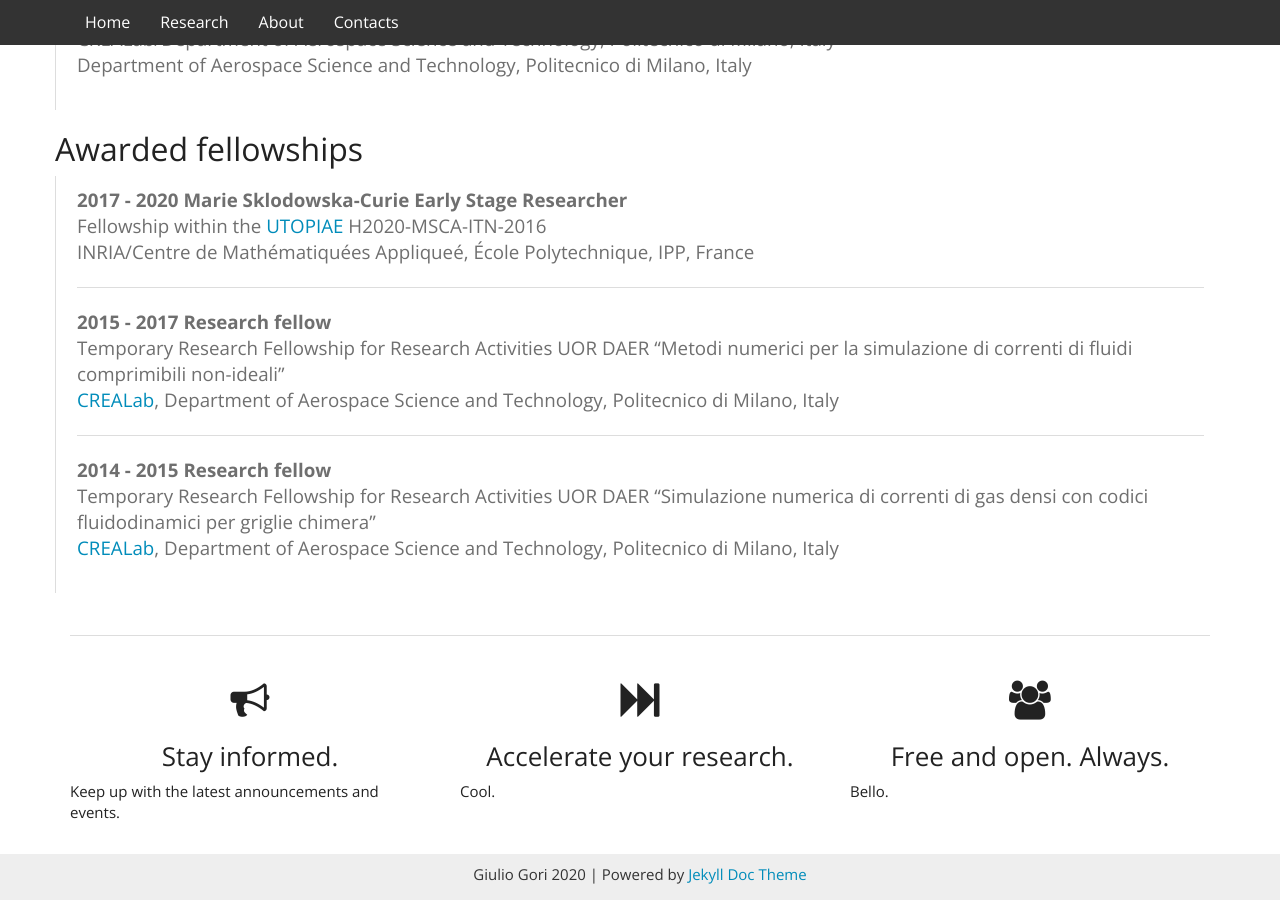
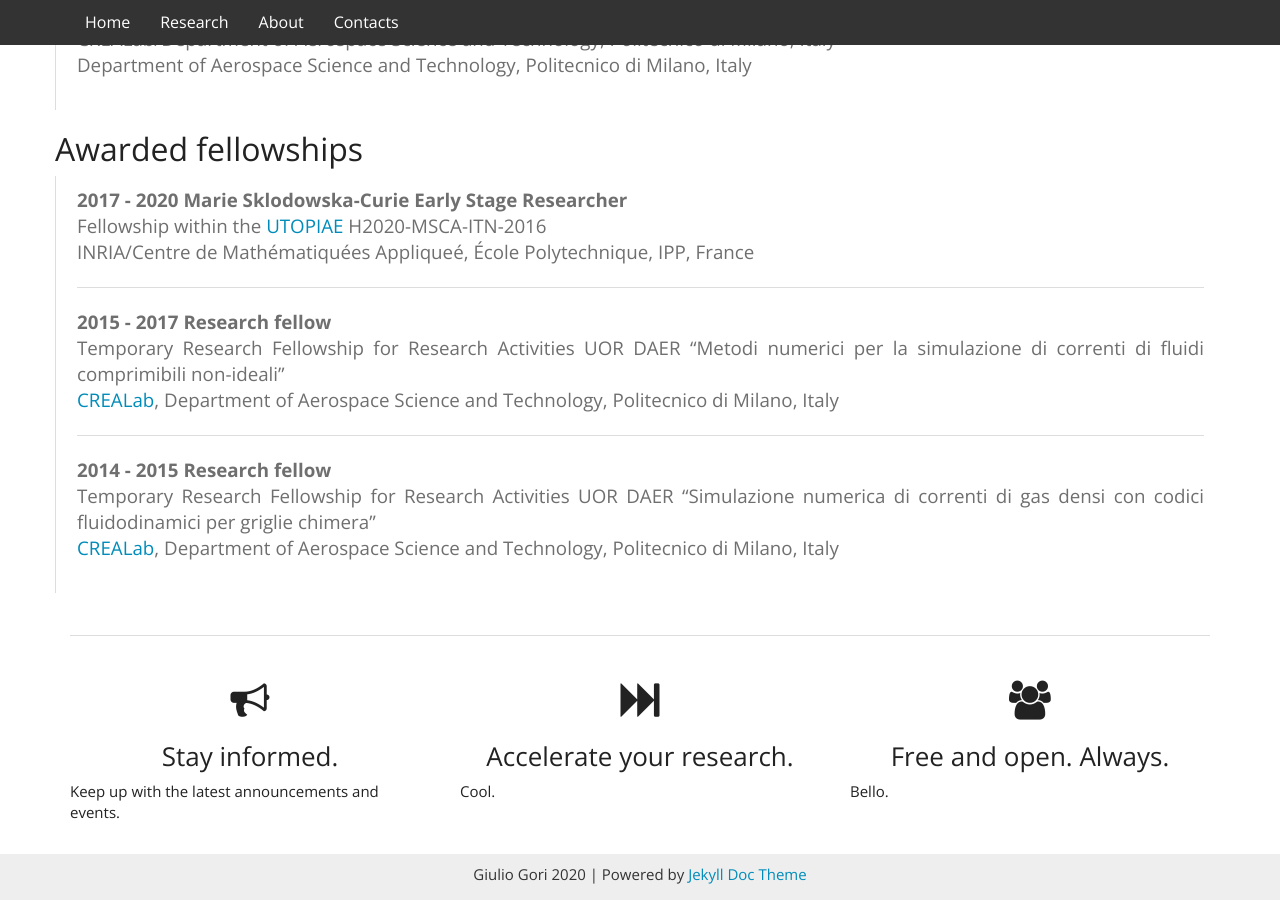
Before and after one commit to LaSerpe/LaSerpe.github.io, a Jekyll site: the page built from index.html, in a window 1280 px wide and 900 px high, scrolled down 1688 px. Built offline with Jekyll 4.4.1, drawn with Linux system fonts in a browser that asks for light colours; nearby versions of some CDN libraries; library files that are not in the unit come from our copies.

Commit message:
scroll experiment

```diff
--- a/index.html
+++ b/index.html
@@ -71,7 +71,7 @@ layout: default
             <h2 class="header-light regular-pad"><b>Short scientific CV</b></h2>
 
             <h2>Education</h2>
-            <blockquote>
+            <blockquote class="breakAfter"; style="text-align:justify;">
 
 			    <dl>
 			      <dt>2019 <b>Ph.D. in Aerospace Engineering</b></dt>
@@ -100,7 +100,7 @@ layout: default
 			</blockquote>
 
             <h2>Current and previous positions</h2>
-            <blockquote>
+            <blockquote class="breakAfter"; style="text-align:justify;">
 
 			    <dl>
 			      <dt>2017 - <b>UTOPIAE MSCA-ITN Early Stage Researcher</b></dt>
@@ -116,7 +116,7 @@ layout: default
 			    </blockquote>
 
             <h2>Awarded fellowships</h2>
-			<blockquote>
+			<blockquote class="breakAfter"; style="text-align:justify;">
 
 			    <dl>
 			      <dt>2017 - 2020 <b>Marie Sklodowska-Curie Early Stage Researcher</b></dt>
```
